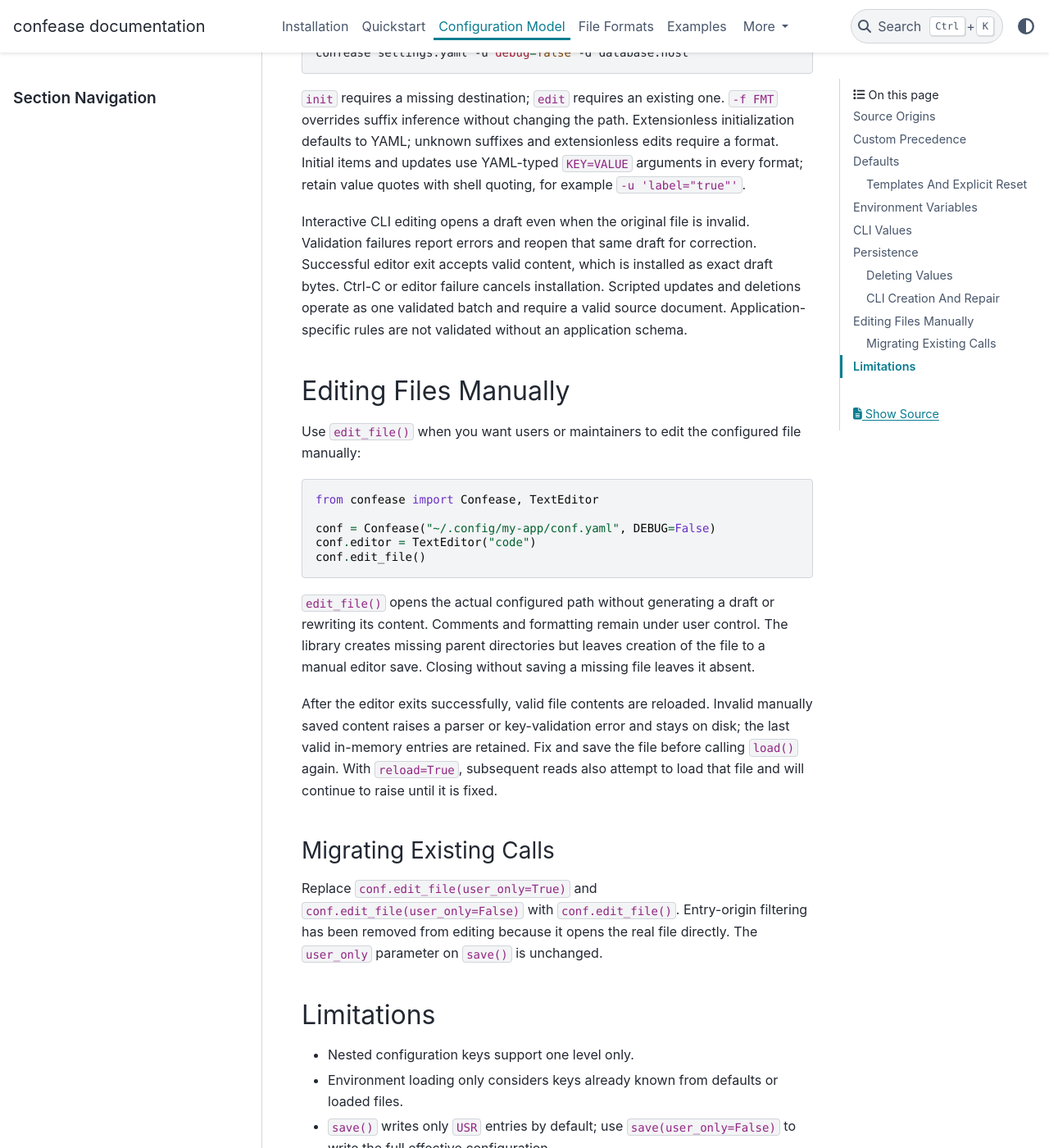
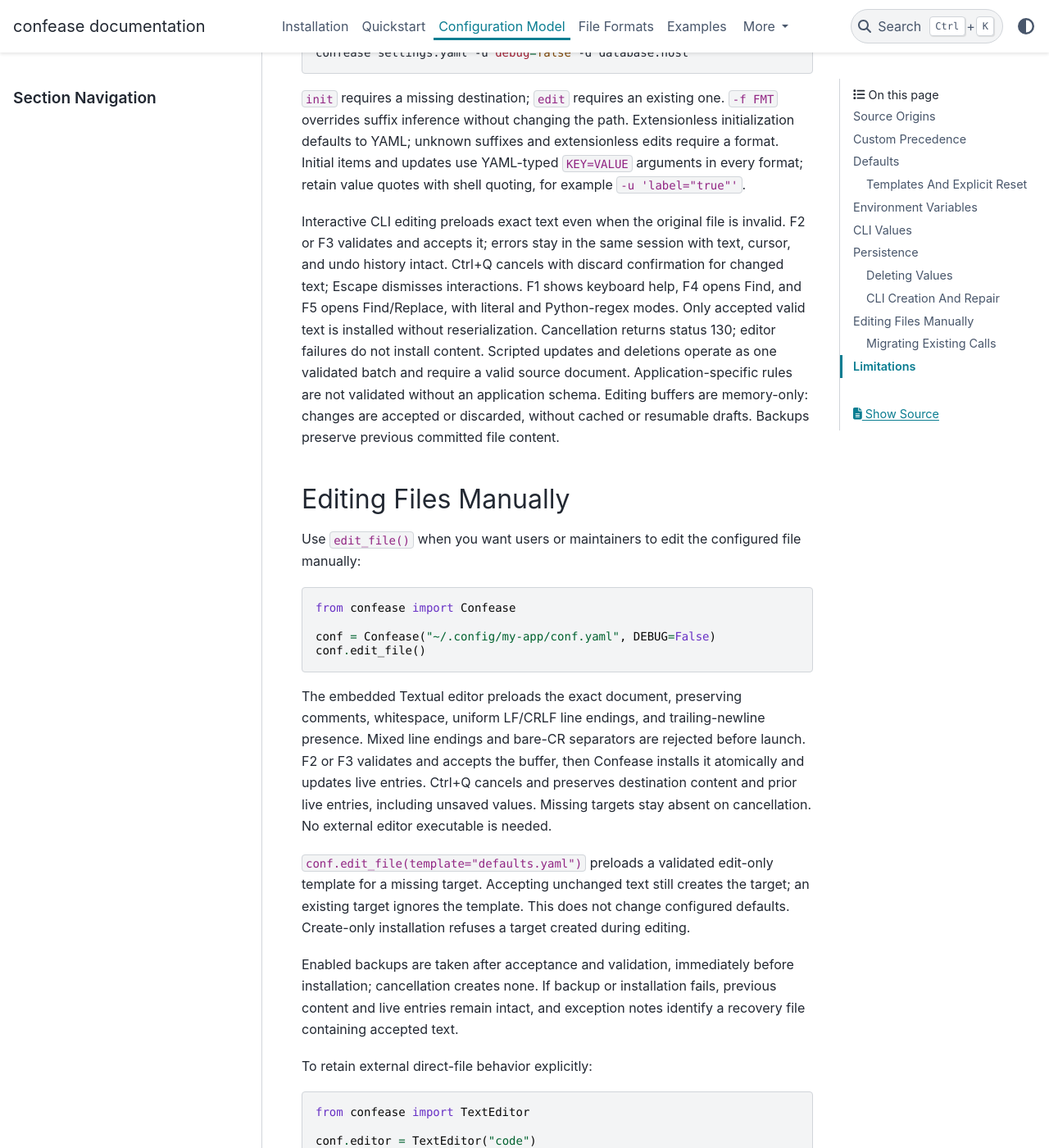
Before and after one commit to octanima-labs/confease, a Sphinx documentation site: the page built from docs/configuration.md, in a window 1280 px wide and 1400 px high, scrolled down 4540 px. Shown: the whole window at 82% size. Built offline with Sphinx 7.4.7 and the PyData theme 0.15.4, drawn with Linux system fonts in a browser that asks for light colours; some of the changed text lies outside the part shown.

Commit message:
feat(editing)!: use edital for transactional configuration editing
Replace default external-editor workflows with `Edital 0.2.0` embedded
sessions for CLI initialization, repair, and library editing. Keep invalid
candidates editable in the same session and install only explicitly
accepted, validated text without reserialization.

Preserve cancellation state, support exact template preloading, and retain
accepted text on installation failure. Create backups after validation
and immediately before installation while preserving explicitly selected
external-editor behavior.

Add transactional integration coverage and update installation guidance,
keyboard controls, migration docs, and the external-editor API reference.

BREAKING CHANGE: Interactive CLI editing and `Confease.edit_file()` now use
an embedded terminal editor instead of external-editor discovery. Default
manual-edit backups occur after acceptance rather than before launch.
Assign `conf.editor = TextEditor(...)` to retain external library editing.

````diff
--- a/docs/api/index.rst
+++ b/docs/api/index.rst
@@ -10,3 +10,4 @@
 
    core
    parsers
+   editors
--- a/docs/configuration.md
+++ b/docs/configuration.md
@@ -181,32 +181,75 @@
 Initial items and updates use YAML-typed `KEY=VALUE` arguments in every format;
 retain value quotes with shell quoting, for example `-u 'label="true"'`.
 
-Interactive CLI editing opens a draft even when the original file is invalid.
-Validation failures report errors and reopen that same draft for correction.
-Successful editor exit accepts valid content, which is installed as exact draft
-bytes. Ctrl-C or editor failure cancels installation. Scripted updates and
+Interactive CLI editing preloads exact text even when the original file is invalid.
+F2 or F3 validates and accepts it; errors stay in the same session with
+text, cursor, and undo history intact. Ctrl+Q cancels with discard confirmation
+for changed text; Escape dismisses interactions. F1 shows keyboard help, F4 opens
+Find, and F5 opens Find/Replace, with literal and Python-regex modes. Only accepted valid text is installed without
+reserialization. Cancellation returns status 130; editor failures do not install
+content. Scripted updates and
 deletions operate as one validated batch and require a valid source document.
 Application-specific rules are not validated without an application schema.
+Editing buffers are memory-only: changes are accepted or discarded, without
+cached or resumable drafts. Backups preserve previous committed file content.
 
 ## Editing Files Manually
 
 Use `edit_file()` when you want users or maintainers to edit the configured file manually:
 
 ```python
-from confease import Confease, TextEditor
+from confease import Confease
 
 conf = Confease("~/.config/my-app/conf.yaml", DEBUG=False)
+conf.edit_file()
+```
+
+The embedded Textual editor preloads the exact document, preserving comments,
+whitespace, uniform LF/CRLF line endings, and trailing-newline presence. Mixed line
+endings and bare-CR separators are rejected before launch. F2 or F3 validates and accepts
+the buffer, then Confease installs it atomically and updates live entries. Ctrl+Q cancels and
+preserves destination content and prior live entries, including unsaved values.
+Missing targets stay absent on cancellation. No external editor executable is needed.
+
+`conf.edit_file(template="defaults.yaml")` preloads a validated edit-only template
+for a missing target. Accepting unchanged text still creates the target; an existing
+target ignores the template. This does not change configured defaults. Create-only
+installation refuses a target created during editing.
+
+Enabled backups are taken after acceptance and validation, immediately before
+installation; cancellation creates none. If backup or installation fails, previous
+content and live entries remain intact, and exception notes identify a recovery
+file containing accepted text.
+
+To retain external direct-file behavior explicitly:
+
+```python
+from confease import TextEditor
+
 conf.editor = TextEditor("code")
 conf.edit_file()
 ```
 
-`edit_file()` opens the actual configured path without generating a draft or rewriting its content. Comments and formatting remain under user control. The library creates missing parent directories but leaves creation of the file to a manual editor save. Closing without saving a missing file leaves it absent.
+That path backs up before launch and validates after editor exit. Invalid saves
+remain on disk with previous live entries intact. With `reload=True`, subsequent
+reads continue to report invalid file content until repaired. Native Vim/Neovim
+template preloading and best-effort seeded drafts for other external commands
+remain available. They do not affect default CLI editing.
 
-After the editor exits successfully, valid file contents are reloaded. Invalid manually saved content raises a parser or key-validation error and stays on disk; the last valid in-memory entries are retained. Fix and save the file before calling `load()` again. With `reload=True`, subsequent reads also attempt to load that file and will continue to raise until it is fixed.
+Confease imports its editor from the independent `edital` package. Editor APIs
+(`edit_text`, `TuiEditor`, `EditResult`, and `Validator`) are exported only by
+`edital`; standalone usage and canonical editor API contracts are documented
+there. Confease owns configuration validation, installation, backups, recovery,
+and live-entry synchronization. Its [external launcher reference](api/editors.rst)
+remains generated from Confease's source docstrings.
 
 ### Migrating Existing Calls
 
-Replace `conf.edit_file(user_only=True)` and `conf.edit_file(user_only=False)` with `conf.edit_file()`. Entry-origin filtering has been removed from editing because it opens the real file directly. The `user_only` parameter on `save()` is unchanged.
+Embedded transactional editing replaces the default external/direct-file workflow.
+Assign `TextEditor(...)` explicitly if that behavior is needed. Default manual-edit
+backups now happen just before installation rather than before launch. Replace
+`conf.edit_file(user_only=...)` with `conf.edit_file()`; editing preloads document
+text rather than origin-filtered values. The `user_only` parameter on `save()` is unchanged.
 
 ## Limitations
 
--- a/pyproject.toml
+++ b/pyproject.toml
@@ -28,6 +28,7 @@
   "ruamel.yaml>=0.19.1",
   "tomlkit>=0.15.1",
   "iniparse>=0.5",
+  "edital>=0.2.0,<0.3",
 ]
 
 [project.scripts]
````
Also changed, not shown: README.md (+110 -70 lines), docs/api/editors.rst (added, +14 -0 lines), docs/examples.md (+7 -5 lines), docs/installation.md (+14 -0 lines), docs/troubleshooting.md (+25 -3 lines), 9 other files.
